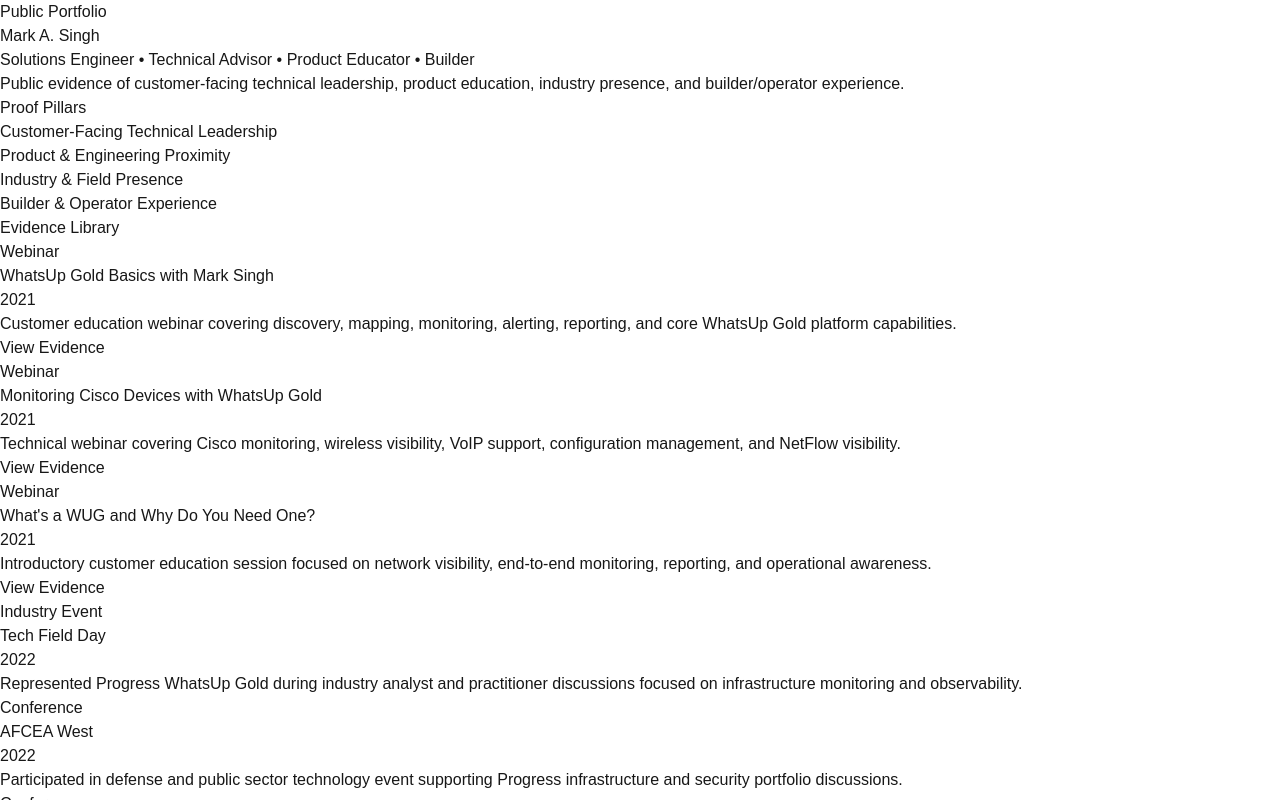
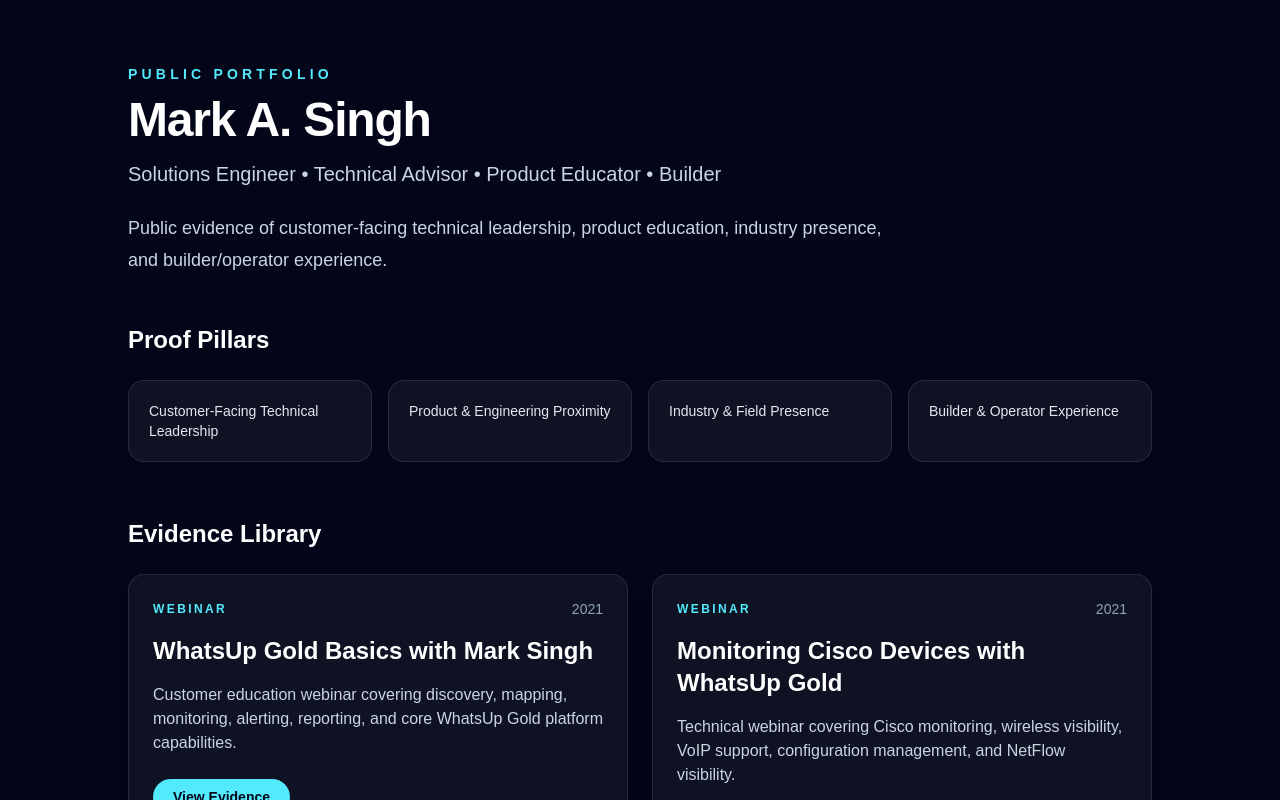
Before and after one commit to masingh882/markasingh-portfolio, a Next.js app: page /portfolio in a window 1280 px wide. Shown: the top 800 px of the page. Built offline with nearby package versions, Linux system fonts and the light colour scheme.

Commit message:
Style MAS portfolio evidence library

```diff
--- a/app/portfolio/page.tsx
+++ b/app/portfolio/page.tsx
@@ -6,46 +6,77 @@ const evidenceItems = [...webinars, ...events, ...projects];
 
 export default function PortfolioPage() {
   return (
-    <main>
-      <section>
-        <p>Public Portfolio</p>
-        <h1>Mark A. Singh</h1>
-        <p>
+    <main className="min-h-screen bg-slate-950 px-6 py-16 text-white">
+      <section className="mx-auto max-w-5xl">
+        <p className="mb-3 text-sm font-semibold uppercase tracking-[0.3em] text-cyan-300">
+          Public Portfolio
+        </p>
+
+        <h1 className="text-5xl font-bold tracking-tight">Mark A. Singh</h1>
+
+        <p className="mt-4 text-xl text-slate-300">
           Solutions Engineer • Technical Advisor • Product Educator • Builder
         </p>
-        <p>
+
+        <p className="mt-6 max-w-3xl text-lg leading-8 text-slate-300">
           Public evidence of customer-facing technical leadership, product
           education, industry presence, and builder/operator experience.
         </p>
       </section>
 
-      <section>
-        <h2>Proof Pillars</h2>
-        <ul>
-          <li>Customer-Facing Technical Leadership</li>
-          <li>Product & Engineering Proximity</li>
-          <li>Industry & Field Presence</li>
-          <li>Builder & Operator Experience</li>
-        </ul>
+      <section className="mx-auto mt-12 max-w-5xl">
+        <h2 className="text-2xl font-semibold">Proof Pillars</h2>
+
+        <div className="mt-6 grid gap-4 md:grid-cols-4">
+          {[
+            "Customer-Facing Technical Leadership",
+            "Product & Engineering Proximity",
+            "Industry & Field Presence",
+            "Builder & Operator Experience",
+          ].map((pillar) => (
+            <div
+              key={pillar}
+              className="rounded-2xl border border-white/10 bg-white/5 p-5 text-sm font-medium text-slate-200"
+            >
+              {pillar}
+            </div>
+          ))}
+        </div>
       </section>
 
-      <section>
-        <h2>Evidence Library</h2>
+      <section className="mx-auto mt-14 max-w-5xl">
+        <h2 className="text-2xl font-semibold">Evidence Library</h2>
 
+        <div className="mt-6 grid gap-6 md:grid-cols-2">
           {evidenceItems.map((item) => (
-          <article key={item.title}>
-            <p>{item.category}</p>
-            <h3>{item.title}</h3>
-            <p>{item.year}</p>
-            <p>{item.description}</p>
+            <article
+              key={item.title}
+              className="rounded-2xl border border-white/10 bg-white/5 p-6 shadow-xl"
+            >
+              <div className="mb-4 flex items-center justify-between gap-4">
+                <p className="text-xs font-semibold uppercase tracking-[0.2em] text-cyan-300">
+                  {item.category}
+                </p>
+                <p className="text-sm text-slate-400">{item.year}</p>
+              </div>
+
+              <h3 className="text-2xl font-semibold">{item.title}</h3>
+
+              <p className="mt-4 text-slate-300">{item.description}</p>
 
               {item.url && (
-              <a href={item.url} target="_blank" rel="noreferrer">
+                <a
+                  href={item.url}
+                  target="_blank"
+                  rel="noreferrer"
+                  className="mt-6 inline-flex rounded-full bg-cyan-300 px-5 py-2 text-sm font-semibold text-slate-950"
+                >
                   View Evidence
                 </a>
               )}
             </article>
           ))}
+        </div>
       </section>
     </main>
   );
```
Lines whose indentation alone changed are shown as unchanged.
